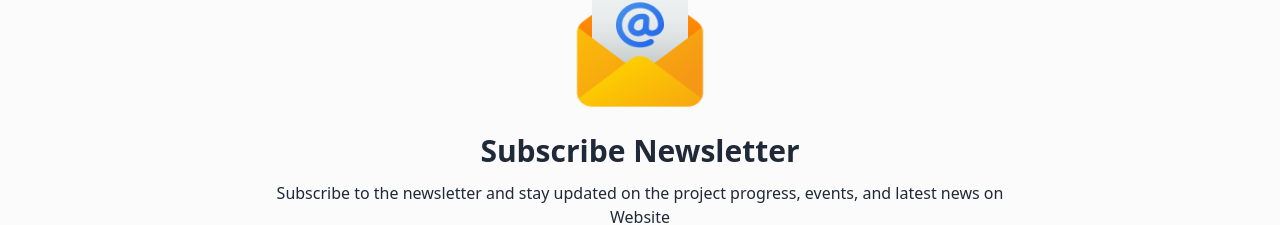
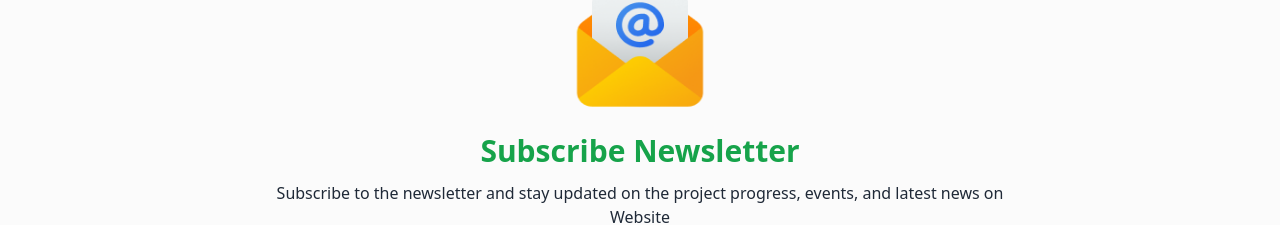
Before and after one commit to emonkhan500/B9-AS11-Blog-Hub-Client, a React (Vite) app: page / in a window 1280 px wide. Shown: the part 1051-1276 px from the top of the page. Built offline with nearby package versions, Linux system fonts and the light colour scheme; no server answers.

Commit message:
working   on gallery

```diff
--- a/src/Components/Extra/Galary.jsx
+++ b/src/Components/Extra/Galary.jsx
@@ -2,7 +2,7 @@ import React from 'react';
 
 const Galary = () => {
     return (
-        <div className='mt-20 mb-32 rounded bg-gradient-to-br to-orange-300 via-yellow-200 from-yellow-300'>
+        <div className='mt-10 mb-32 rounded bg-gradient-to-br to-orange-300 via-yellow-200 from-yellow-300'>
 
             <div className='px-5 py-8'>
             <div className='text-center text-green-500 mb-10 '  >
--- a/src/Components/NewsLetter/Newsletter.jsx
+++ b/src/Components/NewsLetter/Newsletter.jsx
@@ -23,7 +23,7 @@ const Newsletter = () => {
     <div className="bg-[#b0afaf0d] text-center mt-10 border-t-2 border-green-600">
       <div className="px-1 md:px-8 lg:px-28 shadow-xl rounded-sm ">
         <img className="h-44 w-36 pt-10 mx-auto" src={img} alt="" />
-        <h1 className="mt-5 text-3xl font-bold">Subscribe Newsletter</h1>
+        <h1 className="mt-5 text-3xl text-green-600 font-bold">Subscribe Newsletter</h1>
         <p className="mt-3 mb-6">
           Subscribe to the  newsletter and stay updated on the project
           progress, events, and latest news on <br /> Website
```
